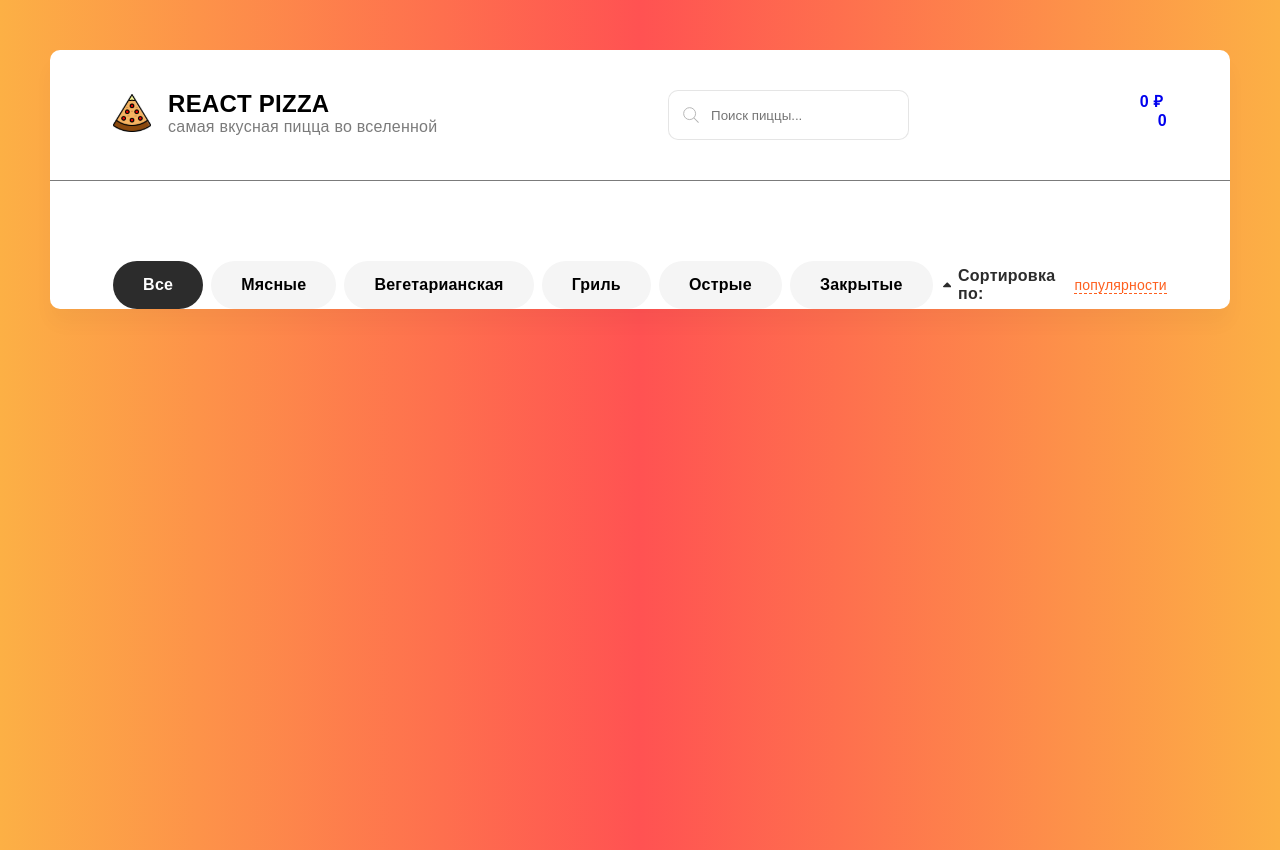
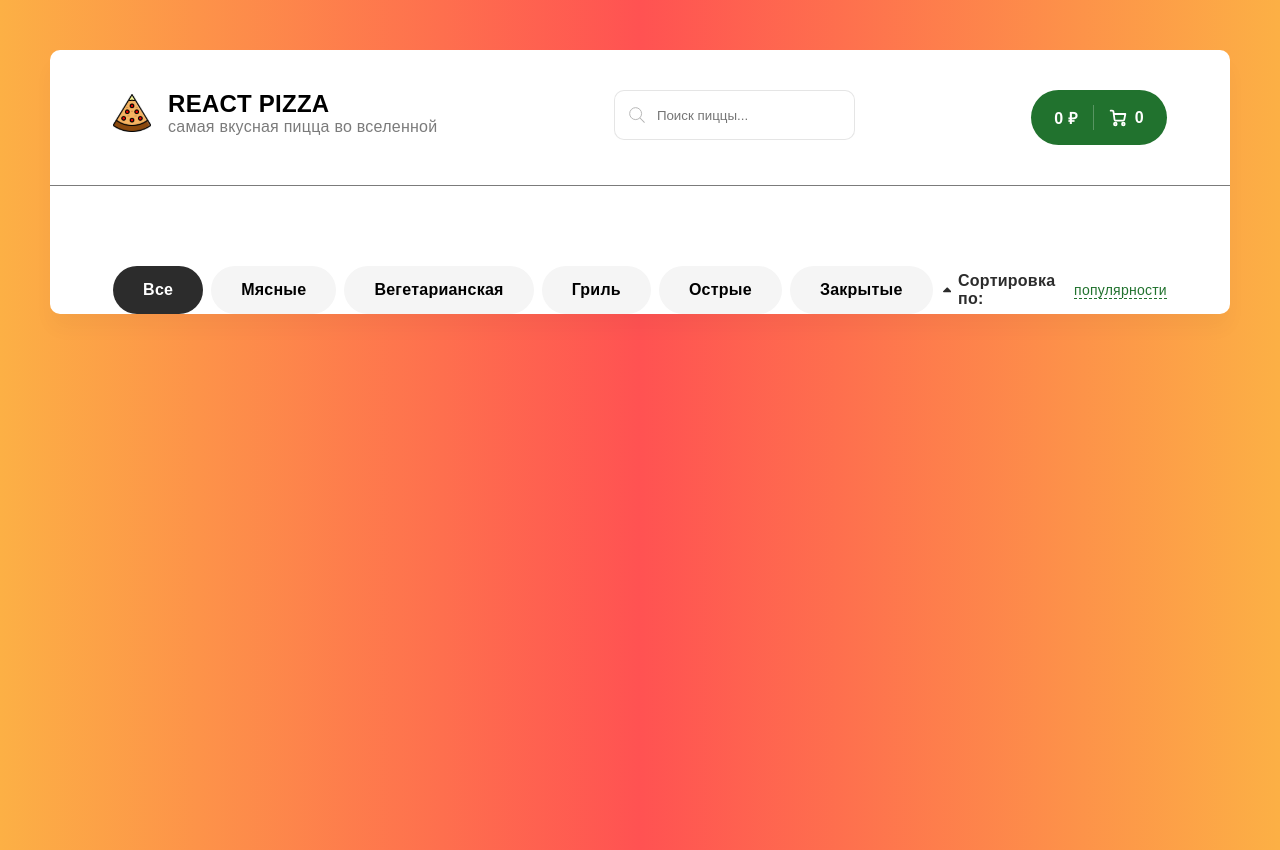
Before and after one commit to SpauN1/react-pizza, a React (Create React App) app: page / in a window 1280 px wide. Built offline with nearby package versions, Linux system fonts and the light colour scheme.

Commit message:
minor changes )

```diff
--- a/package.json
+++ b/package.json
@@ -3,6 +3,7 @@
   "version": "0.1.0",
   "private": true,
   "dependencies": {
+    "@babel/plugin-proposal-private-property-in-object": "^7.21.11",
     "@testing-library/jest-dom": "^5.17.0",
     "@testing-library/react": "^13.4.0",
     "@testing-library/user-event": "^13.5.0",
@@ -35,5 +36,8 @@
       "last 1 firefox version",
       "last 1 safari version"
     ]
+  },
+  "devDependencies": {
+    "@babel/plugin-transform-private-property-in-object": "^7.22.11"
   }
 }
--- a/src/components/Header/Header.jsx
+++ b/src/components/Header/Header.jsx
@@ -23,9 +23,9 @@ function Header() {
           </a>
           <Search />
           <div className="header__basket">
-            <a href="#" className="header__basket-button">
+            <a className="button button__header" href="#">
               <span>0 ₽</span>
-              <div className="header__basket-delimiter"></div>
+              <div className="button__header-delimiter"></div>
               <img src={basket} alt="иконка корзины" />
               <span>0</span>
             </a>
--- a/src/components/Sort/Sort.scss
+++ b/src/components/Sort/Sort.scss
@@ -20,10 +20,9 @@
   }
 
   span {
-    color: #fe5f1e;
-    border-bottom: 1px dashed #fe5f1e;
+    color: $primaryColor;
+    border-bottom: 1px dashed $primaryColor;
     font-size: 14px;
     font-weight: 400;
-    letter-spacing: 0.21px;
   }
 }
```
Also changed, not shown: src/assets/img/cheeseburger-pizza.svg (added), 1 other file (tests, documents, lock files or other folders).
